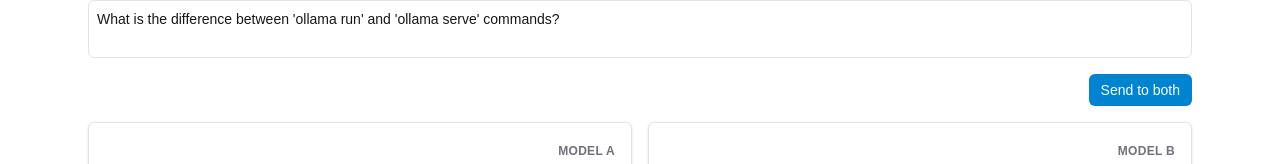
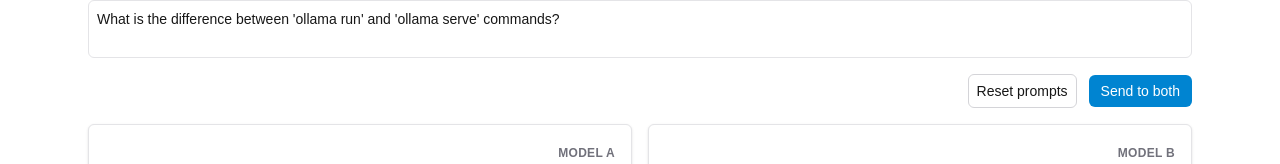
Before and after one commit to v-olya/Ollama-playground, a Next.js app: page /compare in a window 1280 px wide. Shown: the part 298-462 px from the top of the page. Built offline with nearby package versions, Linux system fonts and the light colour scheme.

Commit message:
handleResetPrompts

```diff
--- a/app/components/TwoChatsLayout.tsx
+++ b/app/components/TwoChatsLayout.tsx
@@ -5,6 +5,8 @@
 import { SendButton } from "./SendButton";
 import { PromptTextarea } from "./PromptTextarea";
 import { ModelSelectionProvider, useModelSelection } from "../contexts/ModelSelectionContext";
+import { secondaryButtonClass } from "../helpers/buttonClasses";
+import { confirmBeforeChange } from "../helpers/functions";
 
 const DEFAULT_SYSTEM_PROMPT =
   "You are a helpful assistant. Provide a clear, concise, and well-formatted response. When appropriate, add examples, explanations, and code snippets. Prioritize correctness, readability, and relevance.";
@@ -28,6 +30,24 @@
   const isBusy = chatStatus.A.isLoading || chatStatus.A.isThinking || chatStatus.B.isLoading || chatStatus.B.isThinking;
   const disableMultipleSending = isRestarting || isBusy;
   const shouldConfirmPrompts = chatStatus.A.hasHistory || chatStatus.B.hasHistory || isBusy;
+
+  const handleResetPrompts = () => {
+    if (disableMultipleSending) return;
+    const applyDefaults = () => {
+      setSystemPrompt(DEFAULT_SYSTEM_PROMPT);
+      setUserPrompt(DEFAULT_USER_PROMPT);
+    };
+    if (!shouldConfirmPrompts) {
+      applyDefaults();
+      return;
+    }
+    const confirmed = confirmBeforeChange(() => {
+      void restartChats();
+    });
+    if (!confirmed) return;
+    applyDefaults();
+  };
+
   async function restartChats() {
     if (isRestarting) return;
     setIsRestarting(true);
@@ -59,7 +79,15 @@
           restartChats={shouldConfirmPrompts ? restartChats : undefined}
         />
       </div>
-      <div className="mb-4 flex items-center justify-end">
+      <div className="mb-4 flex items-center justify-end gap-3">
+        <button
+          type="button"
+          className={secondaryButtonClass}
+          onClick={handleResetPrompts}
+          disabled={disableMultipleSending}
+        >
+          Reset prompts
+        </button>
         <SendButton
           onClick={() => {
             chatA.current?.triggerSend();
```
